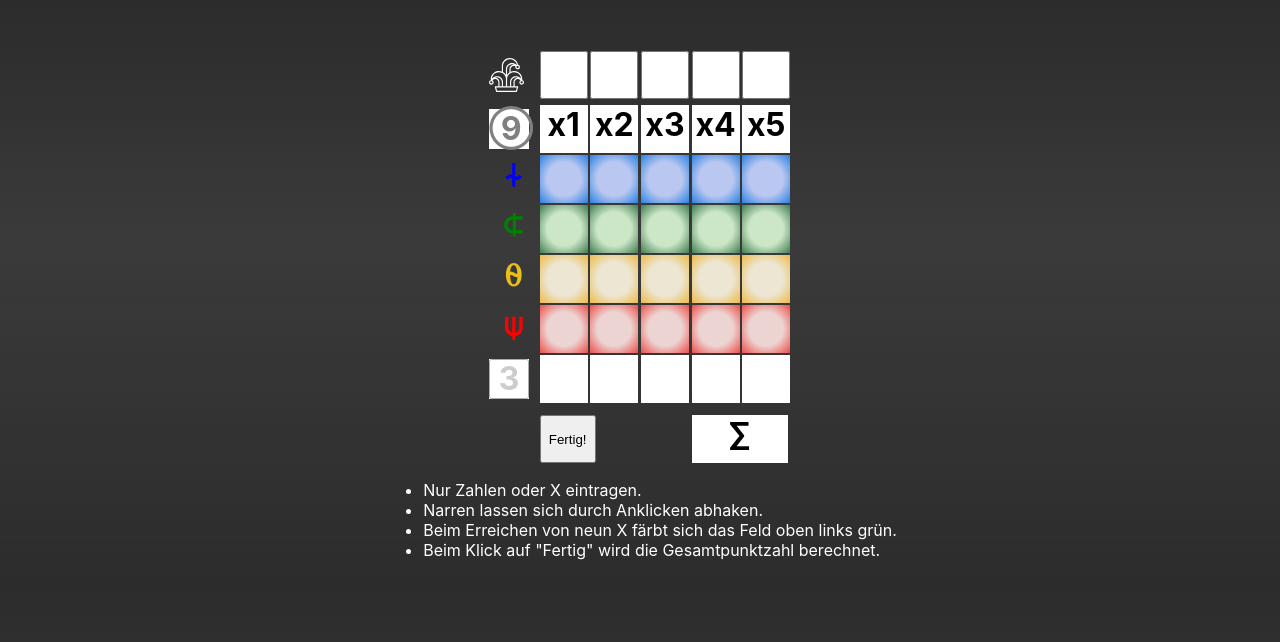
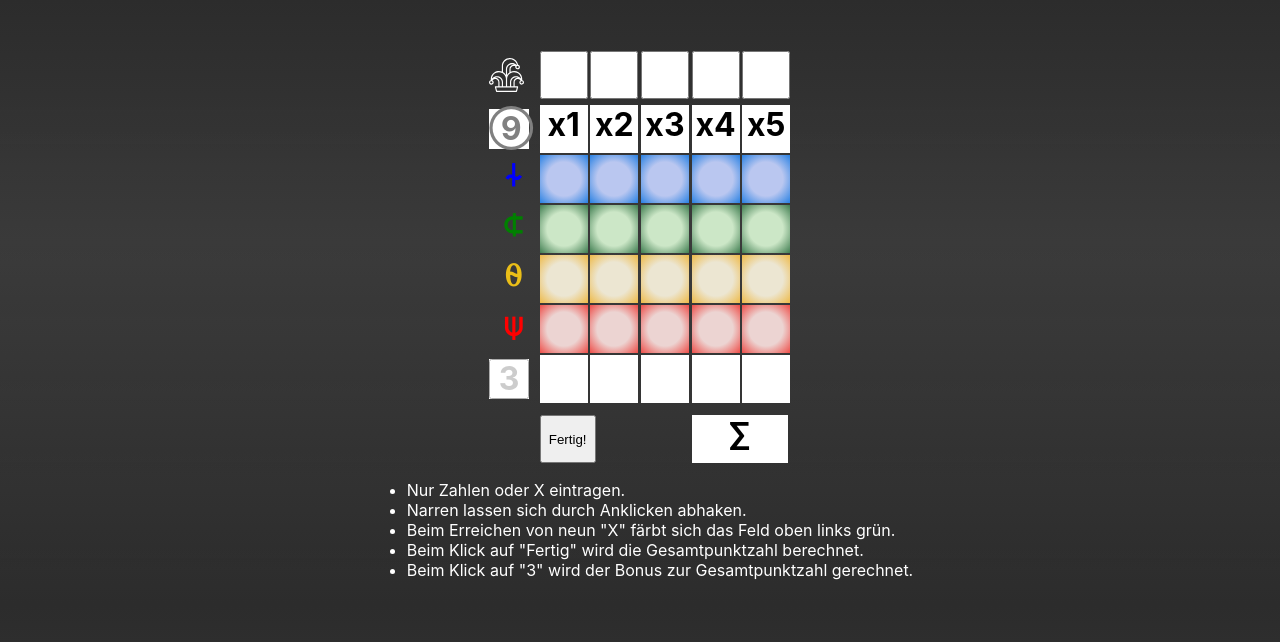
Before and after one commit to kschmitz123/wizard-sheet, a React (Create React App) app: page / in a window 1280 px wide. Shown: the top 642 px of the page. Built offline with nearby package versions, Linux system fonts and the light colour scheme.

Commit message:
Update instructions

```diff
--- a/src/components/Instructions.js
+++ b/src/components/Instructions.js
@@ -6,8 +6,13 @@ const Instructions = () => {
       <ul>
         <li>Nur Zahlen oder X eintragen.</li>
         <li>Narren lassen sich durch Anklicken abhaken.</li>
-        <li>Beim Erreichen von neun X färbt sich das Feld oben links grün.</li>
+        <li>
+          Beim Erreichen von neun "X" färbt sich das Feld oben links grün.
+        </li>
         <li>Beim Klick auf "Fertig" wird die Gesamtpunktzahl berechnet.</li>
+        <li>
+          Beim Klick auf "3" wird der Bonus zur Gesamtpunktzahl gerechnet.
+        </li>
       </ul>
     </Container>
   );
```
